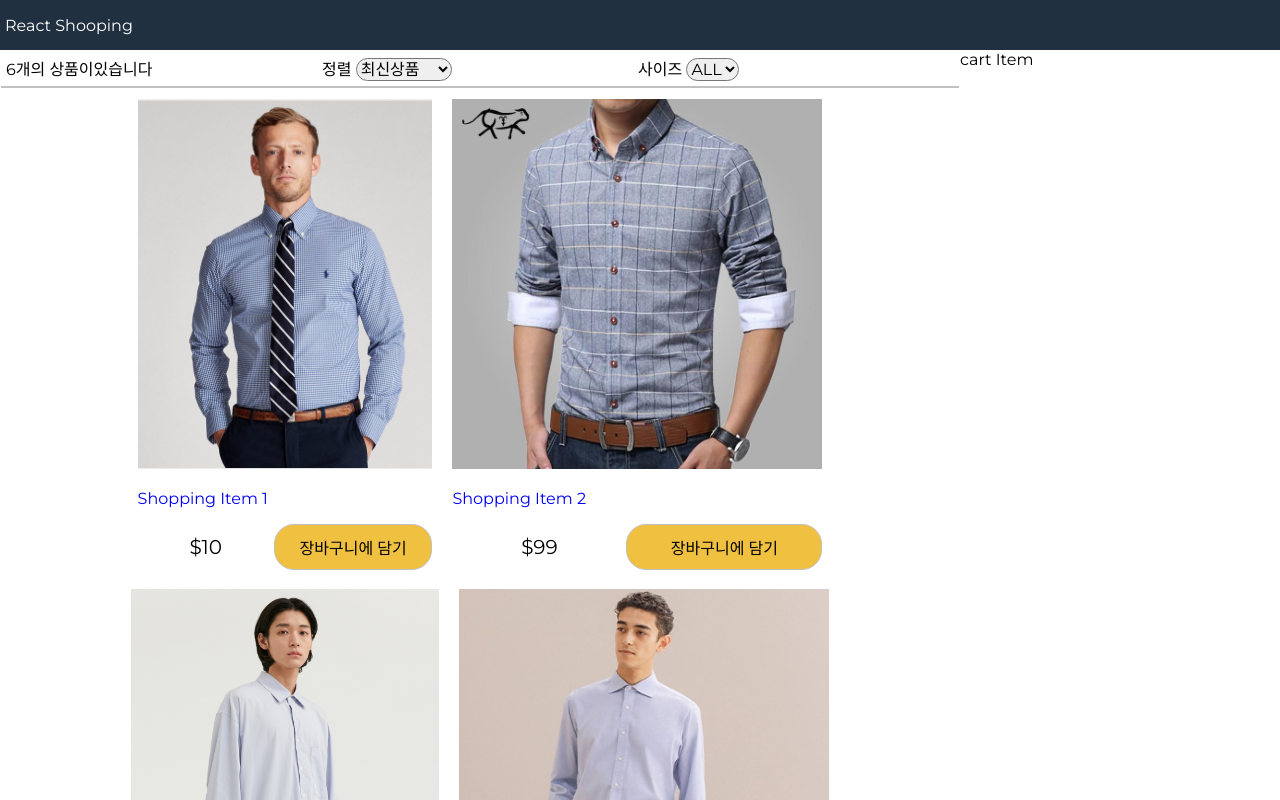
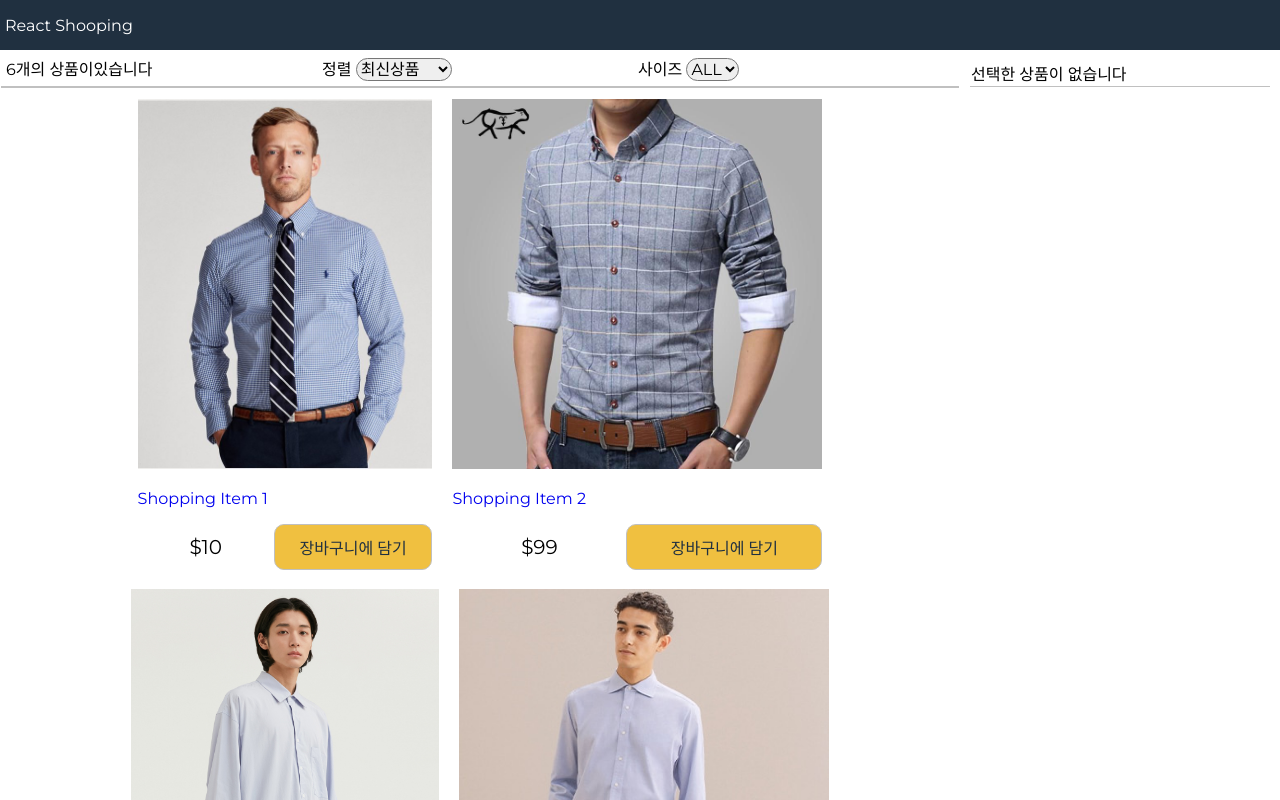
Before and after one commit to seung-yeon-lee/React-Shopping, a React (Create React App) app: page / in a window 1280 px wide. Shown: the top 800 px of the page. Built offline with nearby package versions, Linux system fonts and the light colour scheme.

Commit message:
cart-component(장바구니 구현)

```diff
--- a/src/App.js
+++ b/src/App.js
@@ -1,4 +1,5 @@
 import React, { Component } from "react";
+import Cart from "./components/Cart";
 import Filter from "./components/Filter";
 import Products from "./components/Products";
 import data from "./data.json";
@@ -10,6 +11,7 @@
       products: data.products,
       size: "",
       sort: "",
+      cartItem: [],
     };
   }
   filterProducts = (e) => {
@@ -30,8 +32,8 @@
   sortProducts = (e) => {
     const sort = e.target.value;
     this.setState((state) => ({
-      sort: sort,
-      products: this.state.products
+      sort,
+      products: state.products
         .slice()
         .sort((a, b) =>
           sort === "lowest"
@@ -48,9 +50,30 @@
         ),
     }));
   };
+  addToCart = (product) => {
+    const cartItems = this.state.cartItem;
+    let already = false;
+    cartItems.map((item) => {
+      if (item._id === product._id) {
+        item.count++;
+        already = true;
+      }
+    });
+    if (!already) {
+      cartItems.push({ ...product, count: 1 });
+    }
+    this.setState({ cartItem: cartItems });
+  };
+  removeItem = (item) => {
+    // para로 넘어온 id와 현재 state 주의 ex) list1 list2, list 2, list 1 ...
+    const { cartItem } = this.state; // 모든 listitem
+    const remove = cartItem.filter((v) => v._id !== item._id); //비교
+    // 일치하면 false, 다르면 true 이므로  true로 state 최신(불일치는 냅두기)
+    this.setState({ cartItem: remove });
+  };
 
   render() {
-    const { products, size, sort } = this.state;
+    const { products, size, sort, cartItem } = this.state;
     return (
       <div className="grid-container">
         <header>
@@ -66,9 +89,11 @@
                 filterProducts={this.filterProducts}
                 sortProducts={this.sortProducts}
               />
-              <Products products={products} />
+              <Products products={products} addToCart={this.addToCart} />
             </div>
-            <div className="sidebar">cart Item</div>
+            <div className="sidebar">
+              <Cart cartItems={cartItem} removeItem={this.removeItem} />
+            </div>
           </div>
         </main>
         <footer>All right reserved.</footer>
--- /dev/null
+++ b/src/components/Cart.js
@@ -0,0 +1,54 @@
+import React, { Component } from "react";
+import { formats } from "../util";
+export default class Cart extends Component {
+  render() {
+    const { cartItems, removeItem } = this.props;
+
+    return (
+      <>
+        {cartItems.length === 0 ? (
+          <div className="cart cart-header">선택한 상품이 없습니다</div>
+        ) : (
+          <div className="cart cart-header">
+            총 {cartItems.length}개 상품을 선택하셨습니다
+          </div>
+        )}
+        <>
+          <div className="cart">
+            <ul className="cart-items">
+              {cartItems.map((item) => (
+                <li key={item._id}>
+                  <div>
+                    <img src={item.image} alt={item.title} />
+                  </div>
+                  <div>
+                    <div>{item.title}</div>
+                    <div className="right">
+                      {formats(item.price)} X {item.count}개{"   "}
+                      <button class="button" onClick={() => removeItem(item)}>
+                        삭제하기
+                      </button>
+                    </div>
+                  </div>
+                </li>
+              ))}
+            </ul>
+          </div>
+          {cartItems.length !== 0 && (
+            <div className="cart">
+              <div className="total">
+                <div>
+                  합계 :{" "}
+                  {formats(
+                    cartItems.reduce((x, y) => x + y.price * y.count, 0)
+                  )}
+                </div>
+                <button className="button button-primary">구매하기</button>
+              </div>
+            </div>
+          )}
+        </>
+      </>
+    );
+  }
+}
--- a/src/components/Products.js
+++ b/src/components/Products.js
@@ -3,7 +3,8 @@
 
 export default class Products extends Component {
   render() {
-    const { products } = this.props;
+    const { products, addToCart } = this.props;
+
     return (
       <div>
         <ul className="products">
@@ -16,7 +17,10 @@
                 </a>
                 <div className="product-price">
                   <div>{formats(product.price)}</div>
-                  <button className="button button-primary">
+                  <button
+                    onClick={() => addToCart(product)}
+                    className="button button-primary"
+                  >
                     장바구니에 담기
                   </button>
                 </div>
--- a/src/index.css
+++ b/src/index.css
@@ -110,9 +110,10 @@
 .button {
   padding: 1rem;
   border: 0.1rem #c0c0c0 solid;
-  border-radius: 2rem;
-  background: #f0f0f0;
+  border-radius: 1rem;
+  background: #0b34af;
   cursor: pointer;
+  color: #ffffff;
 }
 .button:hover {
   border: 0.1rem #808080 solid;
@@ -120,6 +121,7 @@
 
 .button-primary {
   background-color: #f0c040;
+  color: #203040;
 }
 .filter {
   display: flex;
@@ -135,3 +137,52 @@
   border-radius: 15rem;
   cursor: pointer;
 }
+
+/* Index.css */
+.cart {
+  padding: 0.1rem;
+  margin: 1rem;
+  display: flex;
+}
+.cart-header {
+  border-bottom: 0.1rem #c0c0c0 solid;
+}
+
+.cart-items {
+  padding: 0;
+  width: 100%;
+  list-style-type: none;
+}
+.cart-items img {
+  width: 5rem;
+}
+.cart-items li {
+  display: flex;
+}
+.cart-items li div {
+  padding: 0.5rem;
+}
+.cart-items li div:last-child {
+  flex: 1;
+}
+
+.right {
+  text-align: right;
+}
+
+.total {
+  display: flex;
+  justify-content: space-between;
+  width: 100%;
+  align-items: center;
+  padding: 0.5rem;
+  border-top: 1px black solid;
+}
+
+.total > div {
+  font-size: 2rem;
+}
+.total > div,
+.total > button {
+  flex: 1;
+}
```
